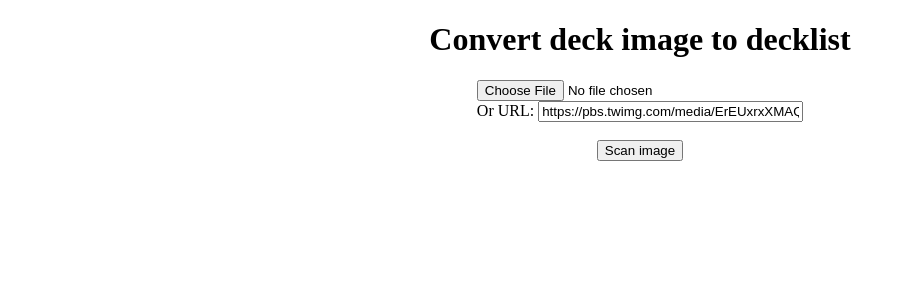
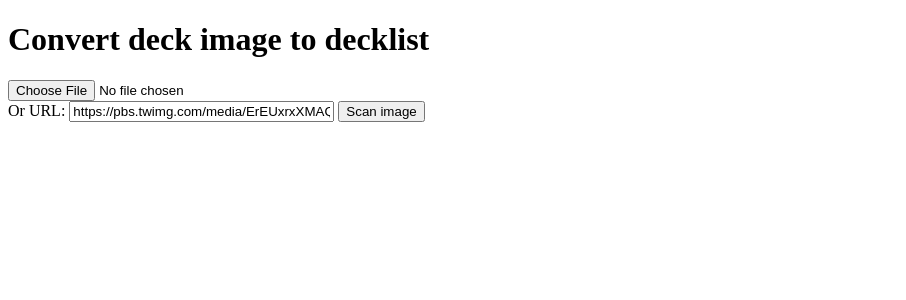
Before and after one commit to fortierq/mtgscan-app, a Flask app: page / in a window 1280 px wide. Shown: the top 300 px of the page, without its empty margins (0-906 px from the left). Run offline with Flask 2, Linux system fonts and the light colour scheme; some libraries are stand-ins or nearby versions.

Commit message:
Revert "Add css"
This reverts commit 4299fd31ccd52399e0280573880606ab5e33e88b.

```diff
--- a/mtgscan_app/static/style.css
+++ /dev/null
@@ -1,47 +0,0 @@
-.loader {
-  border: 16px solid #f3f3f3;
-  border-radius: 50%;
-  border-top: 16px solid #3498db;
-  width: 80px;
-  height: 80px;
-  -webkit-animation: spin 2s linear infinite;
-  /* Safari */
-  animation: spin 2s linear infinite;
-}
-/* Safari */
-@-webkit-keyframes spin {
-  0% {
-    -webkit-transform: rotate(0deg);
-  }
-  100% {
-    -webkit-transform: rotate(360deg);
-  }
-}
-@keyframes spin {
-  0% {
-    transform: rotate(0deg);
-  }
-  100% {
-    transform: rotate(360deg);
-  }
-}
-.center {
-  display: block;
-  margin-left: auto;
-  margin-right: auto;
-}
-.center-text {
-  text-align: center;
-}
-div.form-mtgscan
-{
-    display: block;
-    text-align: center;
-}
-form, input
-{
-    display: inline-block;
-    margin-left: auto;
-    margin-right: auto;
-    text-align: left;
-}
--- a/mtgscan_app/templates/upload.html
+++ b/mtgscan_app/templates/upload.html
@@ -1,24 +1,51 @@
 <!doctype html>
 
 <script type="text/javascript" src="http://ajax.googleapis.com/ajax/libs/jquery/1.6.2/jquery.min.js"></script>
-<link href="{{ url_for('static', filename='style.css') }}" rel="stylesheet" />
 
+<style>
+    .loader {
+        border: 16px solid #f3f3f3;
+        border-radius: 50%;
+        border-top: 16px solid #3498db;
+        width: 80px;
+        height: 80px;
+        -webkit-animation: spin 2s linear infinite;
+        /* Safari */
+        animation: spin 2s linear infinite;
+    }
+    .center {
+        display: block;
+        margin-left: auto;
+        margin-right: auto;
+    }
+    /* Safari */
+    @-webkit-keyframes spin {
+        0% {
+            -webkit-transform: rotate(0deg);
+        }
+        100% {
+            -webkit-transform: rotate(360deg);
+        }
+    }
+    @keyframes spin {
+        0% {
+            transform: rotate(0deg);
+        }
+        100% {
+            transform: rotate(360deg);
+        }
+    }
+</style>
 
-<title>MTGScan</title>
-<h1 class="center-text">Convert deck image to decklist</h1>
+<title>mtgscan app</title>
+<h1>Convert deck image to decklist</h1>
 
-<div class="form-mtgscan">
-    <form method=post enctype=multipart/form-data>
-        <input type=file name=file> <br>
-        Or URL: <input type="text" name="url_image" size=30
-            value="https://pbs.twimg.com/media/ErEUxrxXMAQI-3B?format=jpg&name=large"> <br> <br>
-    </form>
-</div>
-<div class="form-mtgscan">
-    <form method=post enctype=multipart/form-data>
-        <input type=submit value="Scan image" onclick="$('.loader').show();">
-    </form>
-</div>
+<form method=post enctype=multipart/form-data>
+    <input type=file name=file> <br>
+    Or URL: <input type="text" name="url_image" size=30
+        value="https://pbs.twimg.com/media/ErEUxrxXMAQI-3B?format=jpg&name=large">
+    <input type=submit value="Scan image" onclick="$('.loader').show();">
+</form>
 
 <div class="loader center" style="display:none;"></div>
 
```
Also changed, not shown: 1 other file.
